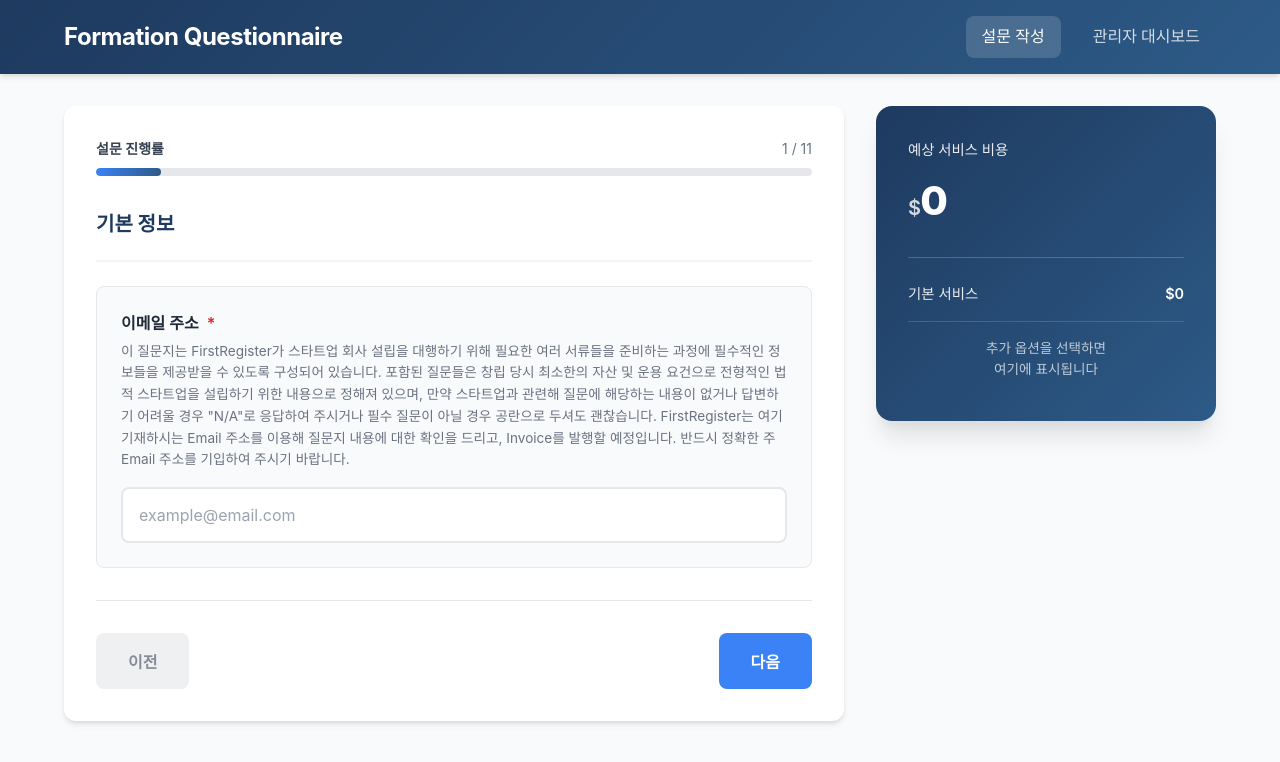
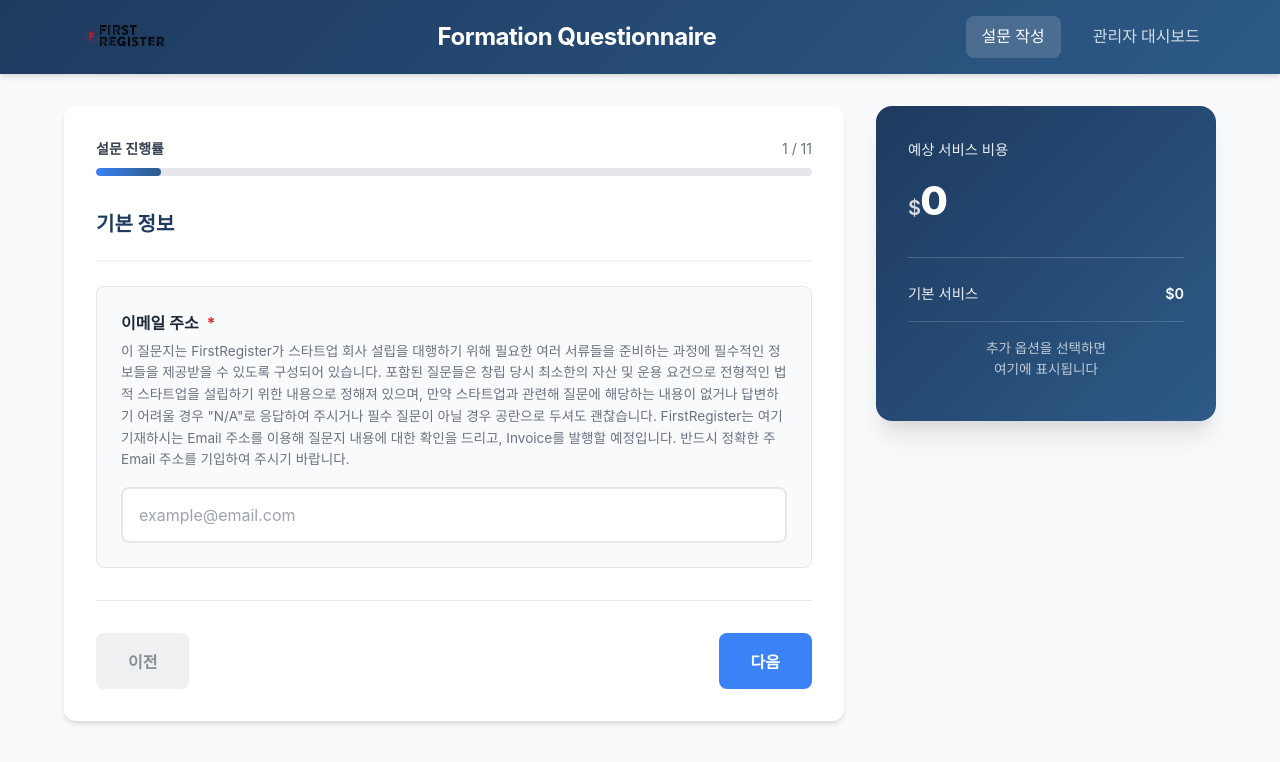
Before and after one commit to VPLG-syjun/Formation-Questionnaire, a React (Vite) app in the folder client/: page / in a window 1280 px wide. Shown: the top 762 px of the page. Built offline with nearby package versions, Linux system fonts and the light colour scheme; the HTML template or start-up script is replaced by a standard one; a web font is replaced by a local one.

Commit message:
feat: 헤더에 로고 이미지 추가
- First Register 로고를 헤더 타이틀 앞에 추가
- 로고 스타일 추가

```diff
--- a/client/src/App.tsx
+++ b/client/src/App.tsx
@@ -10,6 +10,7 @@ function Navigation() {
   return (
     <header className="header">
       <div className="container">
+        <img src="/logo.png" alt="Logo" className="header-logo" />
         <h1>Formation Questionnaire</h1>
         <nav>
           <Link to="/" className={location.pathname === '/' ? 'active' : ''}>
--- a/client/src/index.css
+++ b/client/src/index.css
@@ -85,6 +85,12 @@ body {
   display: flex;
   justify-content: space-between;
   align-items: center;
+}
+
+.header-logo {
+  height: 40px;
+  width: auto;
+  margin-right: var(--spacing-sm);
 }
 
 .header h1 {
```
Also changed, not shown: client/public/logo.png (added).
